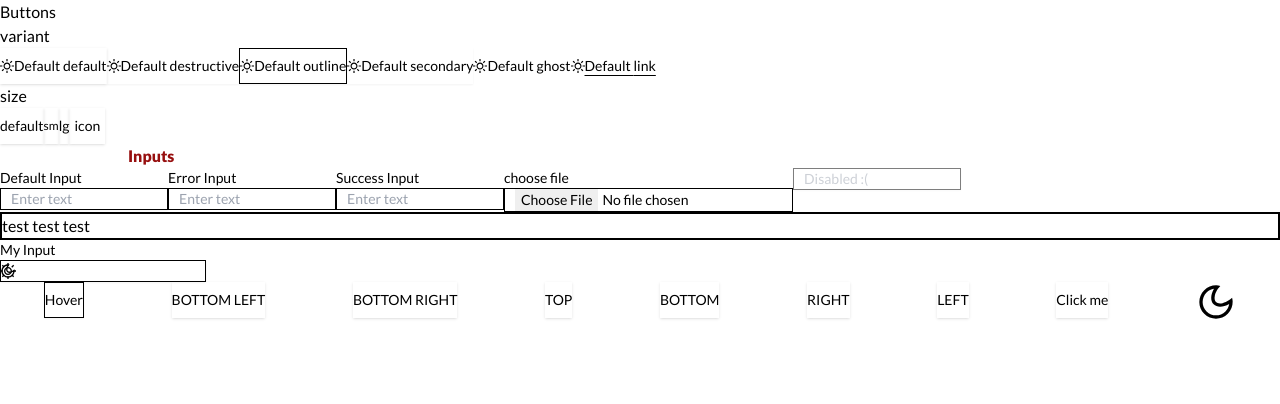
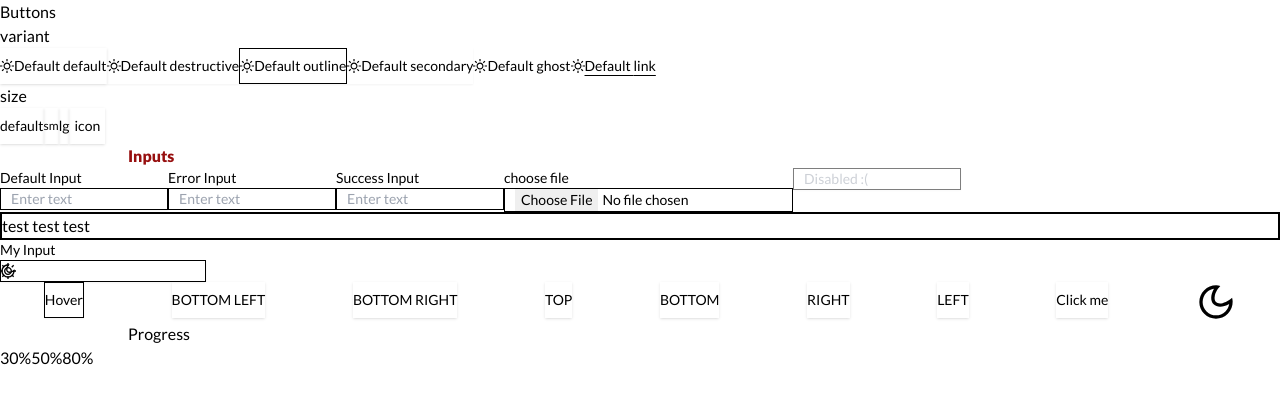
Before and after one commit to besmillahibrahimi/next-starter-app, a Next.js app: page /components in a window 1280 px wide. Shown: the top 404 px of the page. Built offline with nearby package versions, Linux system fonts and the light colour scheme.

Commit message:
feat (shadcn progress) : add initial code and change it to show circular progress indicator

```diff
--- a/package.json
+++ b/package.json
@@ -14,6 +14,7 @@
     "@radix-ui/react-dropdown-menu": "^2.0.6",
     "@radix-ui/react-icons": "^1.3.0",
     "@radix-ui/react-label": "^2.0.2",
+    "@radix-ui/react-progress": "^1.1.0",
     "@radix-ui/react-select": "^2.1.1",
     "@radix-ui/react-slot": "^1.0.2",
     "@radix-ui/react-switch": "^1.0.3",
--- a/src/app/(landing)/components/page.tsx
+++ b/src/app/(landing)/components/page.tsx
@@ -20,7 +20,7 @@ import {
   TooltipTrigger,
 } from "@/components/ui/tooltip";
 import TooltipWrapper from "@/components/molecules/TooltipWrapper";
-import { Direction } from "@/lib/constants";
+import { Progress } from "@/components/ui/progress";
 
 const variants: Record<string, string[]> = {
   variant: ["default", "destructive", "outline", "secondary", "ghost", "link"],
@@ -187,6 +187,15 @@ export default function Components() {
           </span>
         </TooltipWrapper>
       </div>
+
+      <h1 className="mt-16 text-primary font-bold tablet:text-wrap sm:text-wrap container">
+        Progress
+      </h1>
+      <div className="flex space-x-8 px-8">
+        <Progress value={30} />
+        <Progress value={50} />
+        <Progress value={80} />
+      </div>
     </div>
   );
 }
--- /dev/null
+++ b/src/components/ui/progress.tsx
@@ -0,0 +1,60 @@
+"use client";
+
+import * as React from "react";
+import * as ProgressPrimitive from "@radix-ui/react-progress";
+
+import { cn } from "@/lib/utils";
+
+const Progress = React.forwardRef<
+  React.ElementRef<typeof ProgressPrimitive.Root>,
+  React.ComponentPropsWithoutRef<typeof ProgressPrimitive.Root>
+>(({ className, value, ...props }, ref) => (
+  <ProgressPrimitive.Root
+    ref={ref}
+    className={cn(
+      `relative h-20 w-20 overflow-hidden rounded-full bg-primary-solid flex justify-center items-center`,
+      className
+    )}
+    {...props}
+    style={{
+      background: `radial-gradient(closest-side, hsl(var(--background)) 79%, transparent 80% 100%), conic-gradient(hsl(var(--text-brand-primary)) ${
+        value || 0
+      }%, hsl(var(--bg-quaternary)) 0)`,
+    }}
+  >
+    <div className="">{`${value || 0}%`}</div>
+  </ProgressPrimitive.Root>
+));
+Progress.displayName = ProgressPrimitive.Root.displayName;
+
+export { Progress };
+
+//
+// ---  ----  raw shadcn code  ----  ---
+//
+// import * as React from "react"
+// import * as ProgressPrimitive from "@radix-ui/react-progress"
+
+// import { cn } from "@/lib/utils"
+
+// const Progress = React.forwardRef<
+//   React.ElementRef<typeof ProgressPrimitive.Root>,
+//   React.ComponentPropsWithoutRef<typeof ProgressPrimitive.Root>
+// >(({ className, value, ...props }, ref) => (
+//   <ProgressPrimitive.Root
+//     ref={ref}
+//     className={cn(
+//       "relative h-2 w-full overflow-hidden rounded-full bg-primary/20",
+//       className
+//     )}
+//     {...props}
+//   >
+//     <ProgressPrimitive.Indicator
+//       className="h-full w-full flex-1 bg-primary transition-all"
+//       style={{ transform: `translateX(-${100 - (value || 0)}%)` }}
+//     />
+//   </ProgressPrimitive.Root>
+// ))
+// Progress.displayName = ProgressPrimitive.Root.displayName
+
+// export { Progress }
```
Also changed, not shown: 1 other file (tests, documents, lock files or other folders).
